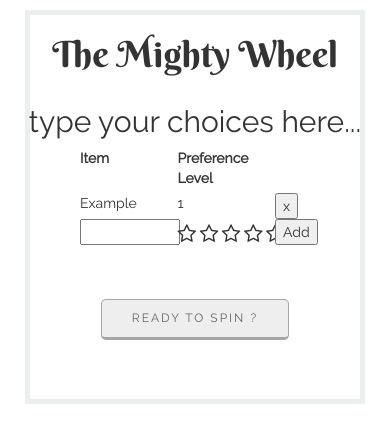
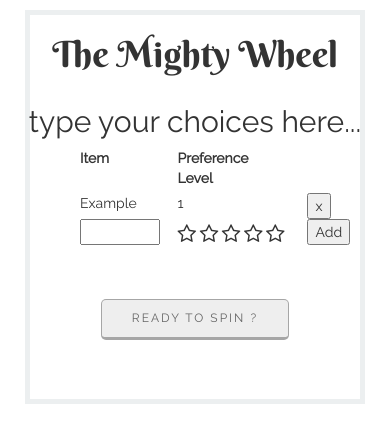
Before and after one commit to victoriali/Mighty-Wheel, a plain HTML site: page index.html in a window 390 px wide. Shown: the top 442 px of the page. Drawn offline with nearby package versions, Linux system fonts and the light colour scheme.

Commit message:
fixed zero items problem again

```diff
--- a/index.html
+++ b/index.html
@@ -37,7 +37,7 @@
 							      <div class="itemName col-xs-3 col-xs-offset-2">
 							        <label>Item</label>
 							      </div>
-							      <div class="itemInput col-xs-3">
+							      <div class="itemInput col-xs-4">
 							        <label>Preference Level</label>
 							      </div>
 							    </div>
@@ -45,7 +45,7 @@
 									<section id = "realList">
 					          <div class="row">
 								      <div class="itemName col-xs-3 col-xs-offset-2">Example</div>
-								      <div class="itemInput col-xs-3">1</div>
+								      <div class="itemInput col-xs-4">1</div>
 								      <div class="cancelInput col-xs-3">
 								        <button class="button cancelButton">x</button>
 								      </div>
@@ -55,7 +55,7 @@
 							        <div class="newItemName col-xs-3 col-xs-offset-2">
 							          <input class="newItem-name">
 							        </div>
-							        <div class="newItemInput col-xs-3">
+							        <div class="newItemInput col-xs-4">
 							          <!-- <input class="addProbability"> -->
 							          <form class="rating-form" action="#" method="post" name="rating-movie">
 												  <fieldset class="form-group">
--- a/js/application.js
+++ b/js/application.js
@@ -6,7 +6,7 @@ $(document).ready(function(){
   );
 
   $(".newItem-name").css(
-    "width","100px"
+    "width","80px"
   );
 
   $('.cancelButton').click(function(i) {
@@ -29,7 +29,7 @@ $(document).ready(function(){
     }
 
     else{
-        $('<div class="row"><div class="itemName col-xs-3 col-xs-offset-2">'+$('.newItem-name').val()+'</div><div class="itemInput col-xs-3">'+resultInput+'</div><div class="cancelInput col-xs-3"><button class="button newCancelButton">x</button></div></div>').prependTo($('#realList')).slideDown("slow");
+        $('<div class="row"><div class="itemName col-xs-3 col-xs-offset-2">'+$('.newItem-name').val()+'</div><div class="itemInput col-xs-4">'+resultInput+'</div><div class="cancelInput col-xs-3"><button class="button newCancelButton">x</button></div></div>').prependTo($('#realList')).slideDown("slow");
         $('.newItem-name').val('');
         $('.addProbability').val('');
         $('.newCancelButton').click(function(i) {
@@ -45,7 +45,7 @@ $(document).ready(function(){
   $(document).on("click","#readytoSpin",function(){
     draw();
 
-    if($('.itemName').length <= 3){
+    if($('.itemName').length < 3){
       $('.zeroWarning').text("Oops! Maybe try enter at least 2 items?");
     }
 
```
